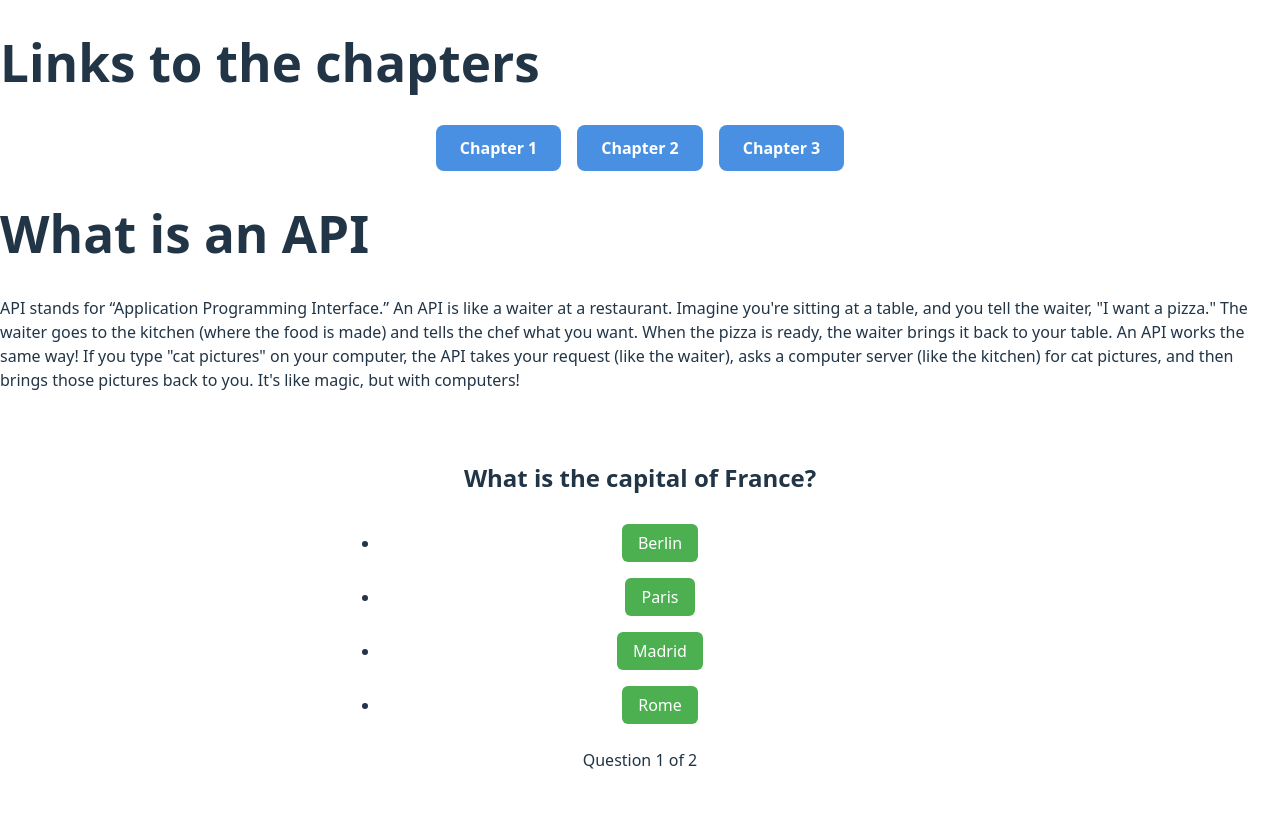
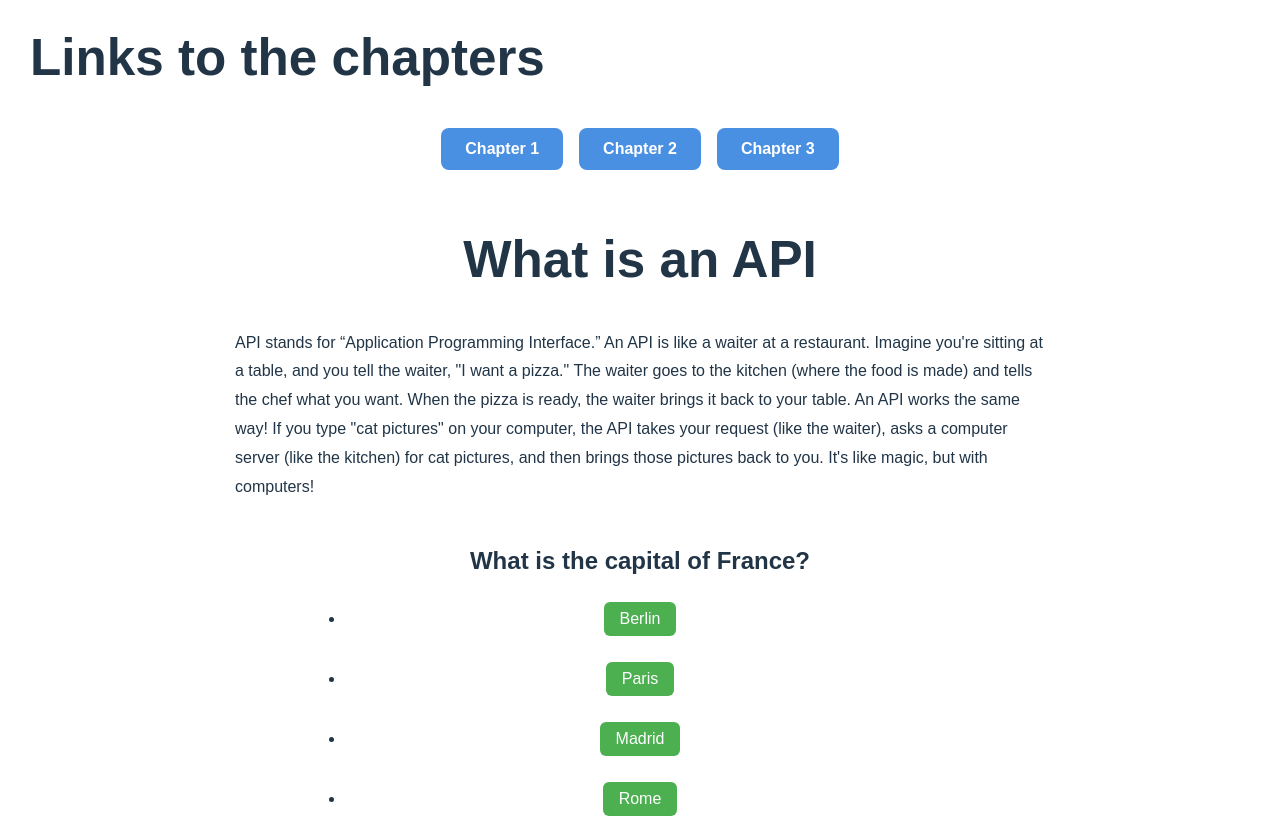
Before and after one commit to bennytalks/learnAWSkids, a React (Vite) app in the folder certificate-app/: page /chapter1 in a window 1280 px wide. Shown: the top 818 px of the page. Built offline with nearby package versions, Linux system fonts and the light colour scheme.

Commit message:
Added styling for chp1 jsx content

```diff
--- a/certificate-app/src/components/chapter1.css
+++ b/certificate-app/src/components/chapter1.css
@@ -0,0 +1,26 @@
+/* Global styles */
+* {
+    margin: 0;
+    padding: 5px;
+    font-family: "Lora", sans-serif;
+    /* border: hsl(0, 0%, 0%) solid 4px; */
+  }
+
+  /* Header styles */
+  header {
+    display: flex;
+    justify-content: center;
+    align-items: center;
+    padding: 15px;
+    padding-bottom: 30px;
+  }
+
+  header h1 {
+    margin: 0;
+  }
+
+  /* Paragraph styles */
+  .API-explanation {
+    margin: 0 200px;
+    line-height: 1.8;
+  }
```
